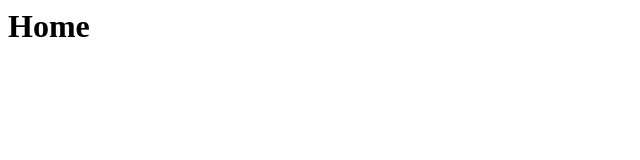
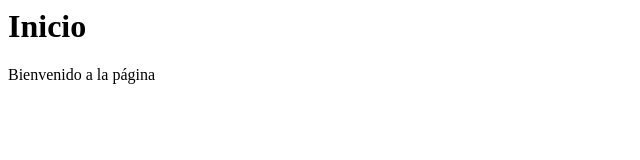
Before and after one commit to Domiciano/PasaporteGITEjercicioK, a plain HTML site: page index.html in a window 1280 px wide. Shown: the whole page, without its empty margins (0-640 px from the left). Drawn offline with Linux system fonts and the light colour scheme.

Commit message:
Agregado contenido a index.html

```diff
--- a/index.html
+++ b/index.html
@@ -1,9 +1,13 @@
 <html>
     <head>
-        <h1>Home</h1>
+        <h1>Inicio</h1>
     </head>
 
     <body>
 
+        <p>Bienvenido a la página</p>
+
+
+
     </body>
 </html>
```
